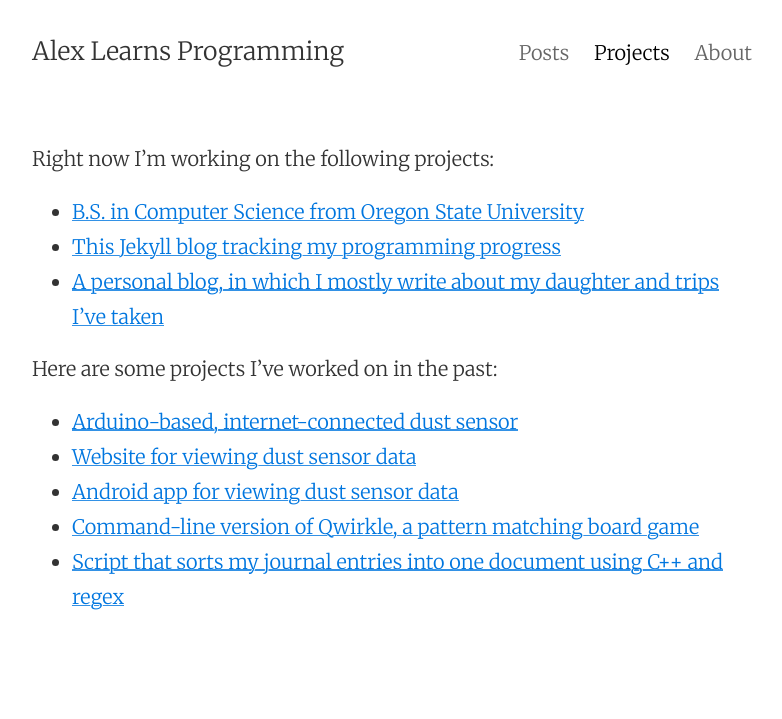
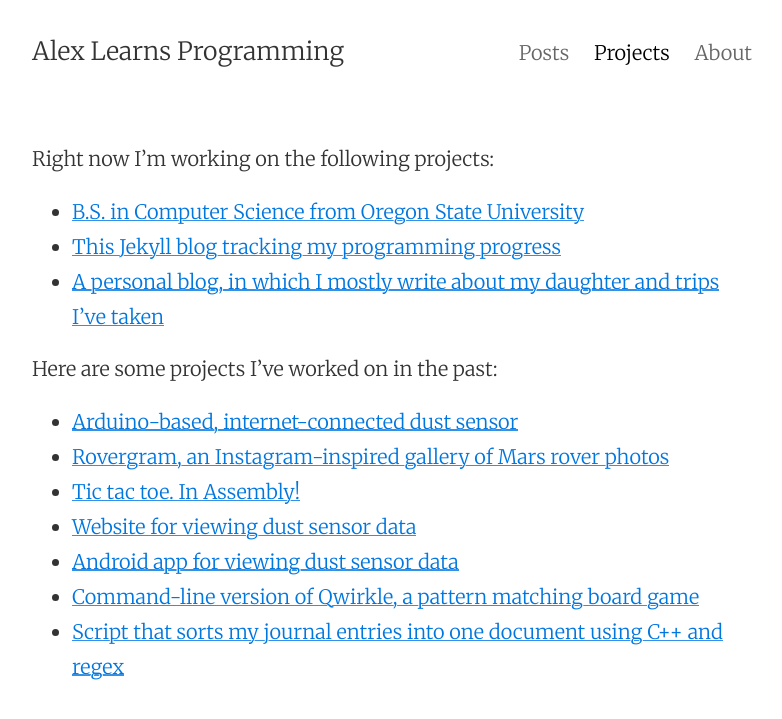
Before and after one commit to alxmjo/code, a Jekyll site: the page built from projects.md, in a window 1280 px wide. Shown: the top 719 px of the page, without its empty margins (248-1030 px from the left). Built offline with Jekyll 4.4.1, drawn with Linux system fonts in a browser that asks for light colours.

Commit message:
update projects page

```diff
--- a/projects.md
+++ b/projects.md
@@ -13,7 +13,9 @@ Right now I'm working on the following projects:
 Here are some projects I've worked on in the past:
 
 * [Arduino-based, internet-connected dust sensor](http://projects.alexmontjohn.com/airparticlesensor/index.html)
+* [Rovergram, an Instagram-inspired gallery of Mars rover photos](http://projects.alexmontjohn.com/rovergram/)
+* [Tic tac toe. In Assembly!](https://github.com/alxmjo/TicTacToe-Assembly)
 * [Website for viewing dust sensor data](http://dohadust.org)
-* [Android app for viewing dust sensor data](http://)
+* [Android app for viewing dust sensor data](https://github.com/alxmjo/DohaDust)
 * [Command-line version of Qwirkle, a pattern matching board game](https://github.com/alxmjo/Quirk)
 * [Script that sorts my journal entries into one document using C++ and regex](https://github.com/alxmjo/JournalSort)
```
